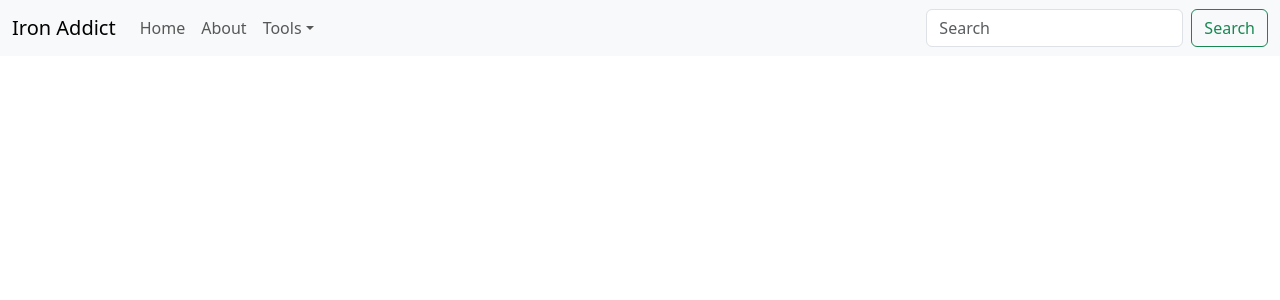
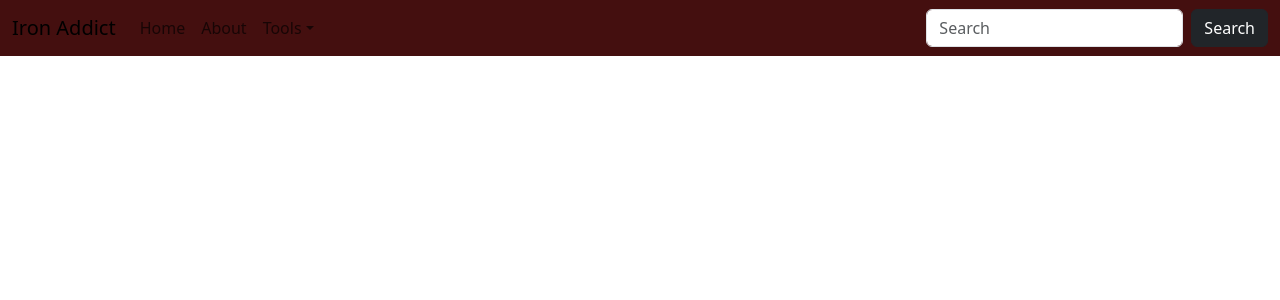
Before and after one commit to SVinnik99/iron-addict, a React (Create React App) app in the folder front-end/: page / in a window 1280 px wide. Shown: the top 300 px of the page. Built offline with nearby package versions, Linux system fonts and the light colour scheme.

Commit message:
messing with styling the navbar

```diff
--- /dev/null
+++ b/front-end/src/components/Home/HomeNav.css
@@ -0,0 +1,7 @@
+nav{
+    background-color: #440f0f
+}
+
+nav nav.link{
+    color: aliceblue;
+}
--- a/front-end/src/components/Home/HomeNav.js
+++ b/front-end/src/components/Home/HomeNav.js
@@ -1,14 +1,10 @@
-import Button from 'react-bootstrap/Button';
-import Container from 'react-bootstrap/Container';
-import Form from 'react-bootstrap/Form';
-import Nav from 'react-bootstrap/Nav';
-import Navbar from 'react-bootstrap/Navbar';
-import NavDropdown from 'react-bootstrap/NavDropdown';
-import 'bootstrap/dist/css/bootstrap.min.css';
+import { Button, Container, Form, Nav, Navbar, NavDropdown } from 'react-bootstrap';
+import 'bootstrap/dist/css/bootstrap.min.css'
+import "./HomeNav.css"
 
 function HomeNav() {
   return (
-    <Navbar expand="lg" className="bg-body-tertiary">
+    <Navbar expand="lg"  >
       <Container fluid>
         <Navbar.Brand href="#">Iron Addict</Navbar.Brand>
         <Navbar.Toggle aria-controls="navbarScroll" />
@@ -39,7 +35,7 @@ function HomeNav() {
               className="me-2"
               aria-label="Search"
             />
-            <Button variant="outline-success">Search</Button>
+            <Button variant="dark">Search</Button>
           </Form>
         </Navbar.Collapse>
       </Container>
```
